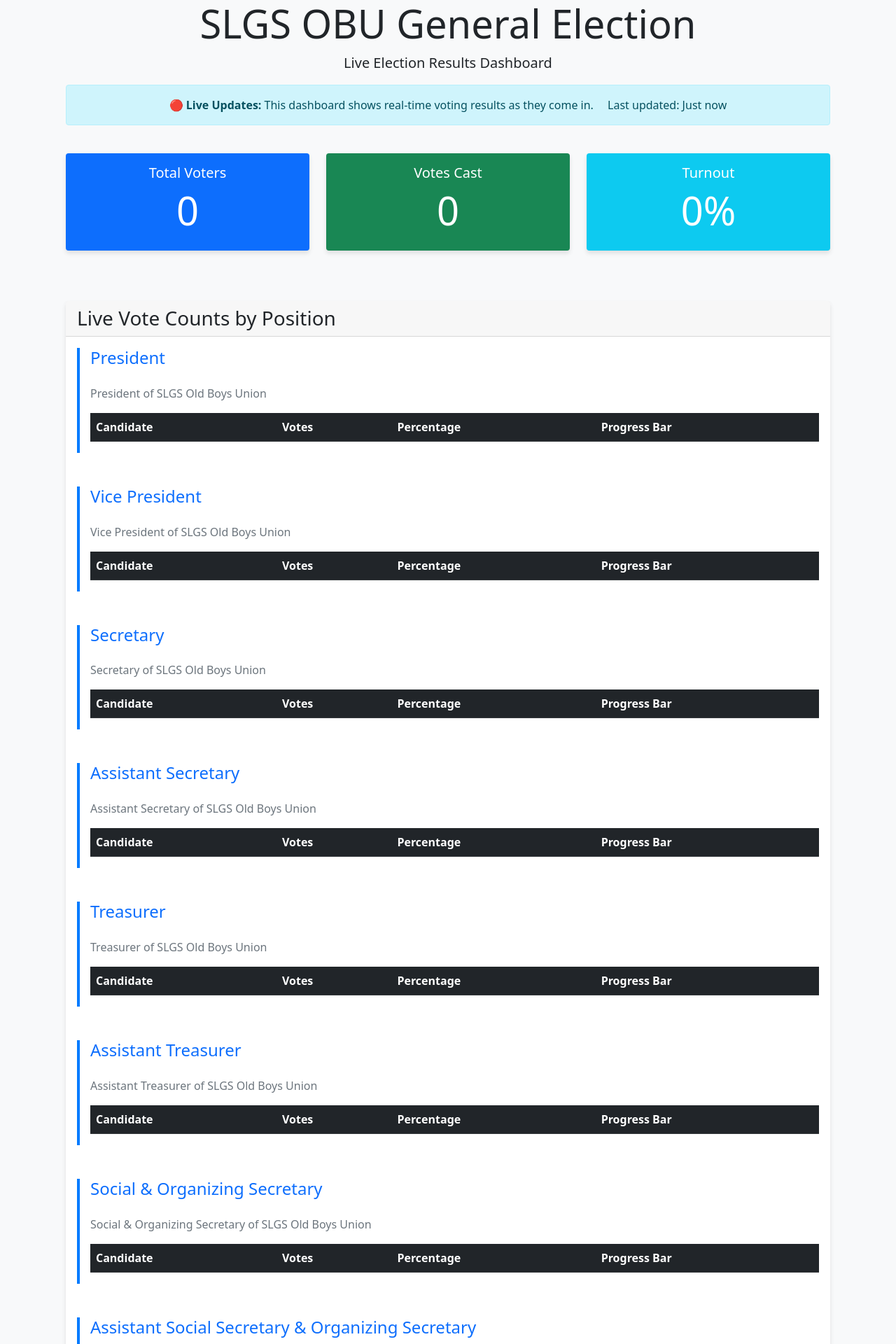
After one commit to ludaIce13/slgs-obu-voting-system, a Flask app: page /dashboard in a window 1280 px wide. The commit adds this page. Shown: the top 1920 px of the page at 70% size. Run offline with Flask 3, Linux system fonts and the light colour scheme; lists and menus that the app fills with data are empty.

Commit message:
Add public election dashboard for transparency

```diff
--- a/app/routes.py
+++ b/app/routes.py
@@ -353,13 +353,43 @@ def admin_debug():
     print(f"DEBUG ENDPOINT - Voters: {total_voters}, Positions: {len(positions)}")
 
     return render_template('admin.html',
-                            total_voters=total_voters,
-                            voted_count=voted_count,
-                            positions=positions,
-                            candidates=candidates,
-                            voters=voters,
-                            position_results=position_results,
-                            auth_ok=True)
+                             total_voters=total_voters,
+                             voted_count=voted_count,
+                             positions=positions,
+                             candidates=candidates,
+                             voters=voters,
+                             position_results=position_results,
+                             auth_ok=True)
+
+
+@main.route('/dashboard')
+def public_dashboard():
+    """Public election dashboard showing live results"""
+    try:
+        # Get voter statistics
+        total_voters = Voter.query.count()
+        voted_count = Voter.query.filter_by(has_voted=True).count()
+
+        # Get positions and vote counts
+        positions = Position.query.all()
+        position_results = {}
+
+        for position in positions:
+            position_results[position.name] = {}
+            for candidate in position.candidates:
+                vote_count = Vote.query.filter_by(position_id=position.id, candidate_id=candidate.id).count()
+                position_results[position.name][candidate.name] = vote_count
+
+        return render_template('dashboard.html',
+                             total_voters=total_voters,
+                             voted_count=voted_count,
+                             positions=positions,
+                             position_results=position_results)
+
+    except Exception as e:
+        print(f"Error loading public dashboard: {e}")
+        # Return a simple error page instead of crashing
+        return f"<h1>Error loading dashboard</h1><p>Please contact the administrator. Error: {str(e)}</p>", 500
 
 
 # Voting control endpoints
--- /dev/null
+++ b/templates/dashboard.html
@@ -0,0 +1,167 @@
+{% extends "base.html" %}
+
+{% block content %}
+<div class="container-fluid">
+    <!-- Header -->
+    <div class="row mb-4">
+        <div class="col-12 text-center">
+            <h1 class="display-4">SLGS OBU General Election</h1>
+            <p class="lead">Live Election Results Dashboard</p>
+            <div class="alert alert-info">
+                <strong>🔴 Live Updates:</strong> This dashboard shows real-time voting results as they come in.
+                <span class="ms-3" id="lastUpdated">Last updated: Just now</span>
+            </div>
+        </div>
+    </div>
+
+    <!-- Statistics Cards -->
+    <div class="row mb-5">
+        <div class="col-md-4 mb-4">
+            <div class="card bg-primary text-white">
+                <div class="card-body text-center">
+                    <h5 class="card-title">Total Voters</h5>
+                    <h2 class="display-4">{{ total_voters }}</h2>
+                </div>
+            </div>
+        </div>
+        <div class="col-md-4 mb-4">
+            <div class="card bg-success text-white">
+                <div class="card-body text-center">
+                    <h5 class="card-title">Votes Cast</h5>
+                    <h2 class="display-4">{{ voted_count }}</h2>
+                </div>
+            </div>
+        </div>
+        <div class="col-md-4 mb-4">
+            <div class="card bg-info text-white">
+                <div class="card-body text-center">
+                    <h5 class="card-title">Turnout</h5>
+                    <h2 class="display-4">{{ "%.1f"|format((voted_count/total_voters)*100) if total_voters > 0 else 0 }}%</h2>
+                </div>
+            </div>
+        </div>
+    </div>
+
+    <!-- Vote Counts by Position -->
+    <div class="row">
+        <div class="col-12">
+            <div class="card">
+                <div class="card-header">
+                    <h3 class="mb-0">Live Vote Counts by Position</h3>
+                </div>
+                <div class="card-body">
+                    {% for position in positions %}
+                    <div class="position-section mb-5">
+                        <h4 class="text-primary mb-4">{{ position.name }}</h4>
+                        {% if position.description %}
+                        <p class="text-muted mb-3">{{ position.description }}</p>
+                        {% endif %}
+
+                        <div class="table-responsive">
+                            <table class="table table-striped table-hover">
+                                <thead class="table-dark">
+                                    <tr>
+                                        <th>Candidate</th>
+                                        <th>Votes</th>
+                                        <th>Percentage</th>
+                                        <th>Progress Bar</th>
+                                    </tr>
+                                </thead>
+                                <tbody>
+                                    {% for candidate in position.candidates %}
+                                    <tr>
+                                        <td>
+                                            <strong>{{ candidate.name }}</strong>
+                                            {% if candidate.bio %}
+                                            <br><small class="text-muted">{{ candidate.bio[:80] }}{% if candidate.bio|length > 80 %}...{% endif %}</small>
+                                            {% endif %}
+                                        </td>
+                                        <td>
+                                            <span class="badge bg-primary fs-6">{{ position_results[position.name][candidate.name] if position_results[position.name] else 0 }}</span>
+                                        </td>
+                                        <td>
+                                            {% set candidate_votes = position_results[position.name][candidate.name] if position_results[position.name] else 0 %}
+                                            {% set total_position_votes = position_results[position.name]|sum if position_results[position.name] else 0 %}
+                                            <span class="badge bg-secondary">{{ "%.1f"|format((candidate_votes/total_position_votes)*100) if total_position_votes > 0 else 0 }}%</span>
+                                        </td>
+                                        <td>
+                                            <div class="progress" style="height: 20px;">
+                                                {% set percentage = (candidate_votes/total_position_votes)*100 if total_position_votes > 0 else 0 %}
+                                                <div class="progress-bar bg-info" role="progressbar"
+                                                     style="width: {{ percentage }}%"
+                                                     aria-valuenow="{{ percentage }}"
+                                                     aria-valuemin="0"
+                                                     aria-valuemax="100">
+                                                    {{ "%.1f"|format(percentage) }}%
+                                                </div>
+                                            </div>
+                                        </td>
+                                    </tr>
+                                    {% endfor %}
+                                </tbody>
+                            </table>
+                        </div>
+                    </div>
+                    {% endfor %}
+                </div>
+            </div>
+        </div>
+    </div>
+
+    <!-- Footer -->
+    <div class="row mt-5">
+        <div class="col-12 text-center">
+            <div class="alert alert-warning">
+                <strong>📊 Transparency:</strong> This dashboard shows live, anonymous voting results.
+                Individual voter choices cannot be traced. Results update automatically as votes are cast.
+            </div>
+            <p class="text-muted">
+                <small>For questions about the election process, contact the SLGS OBU Election Committee.</small>
+            </p>
+        </div>
+    </div>
+</div>
+
+<script>
+// Auto-refresh the dashboard every 30 seconds
+document.addEventListener('DOMContentLoaded', function() {
+    function updateTimestamp() {
+        const now = new Date();
+        document.getElementById('lastUpdated').textContent = 'Last updated: ' + now.toLocaleTimeString();
+    }
+
+    // Update timestamp every 30 seconds
+    setInterval(updateTimestamp, 30000);
+
+    // Optional: Auto-refresh the entire page every 60 seconds
+    // Uncomment the next line if you want full auto-refresh
+    // setInterval(() => location.reload(), 60000);
+});
+</script>
+
+<style>
+.position-section {
+    border-left: 4px solid #007bff;
+    padding-left: 15px;
+    margin-bottom: 30px;
+}
+
+.card {
+    box-shadow: 0 4px 6px rgba(0, 0, 0, 0.1);
+    border: none;
+}
+
+.table th {
+    border-top: none;
+    font-weight: 600;
+}
+
+.progress {
+    border-radius: 10px;
+}
+
+.badge {
+    font-size: 0.9em;
+}
+</style>
+{% endblock %}
```
Also changed, not shown: templates/admin.html (+7 -0 lines).
